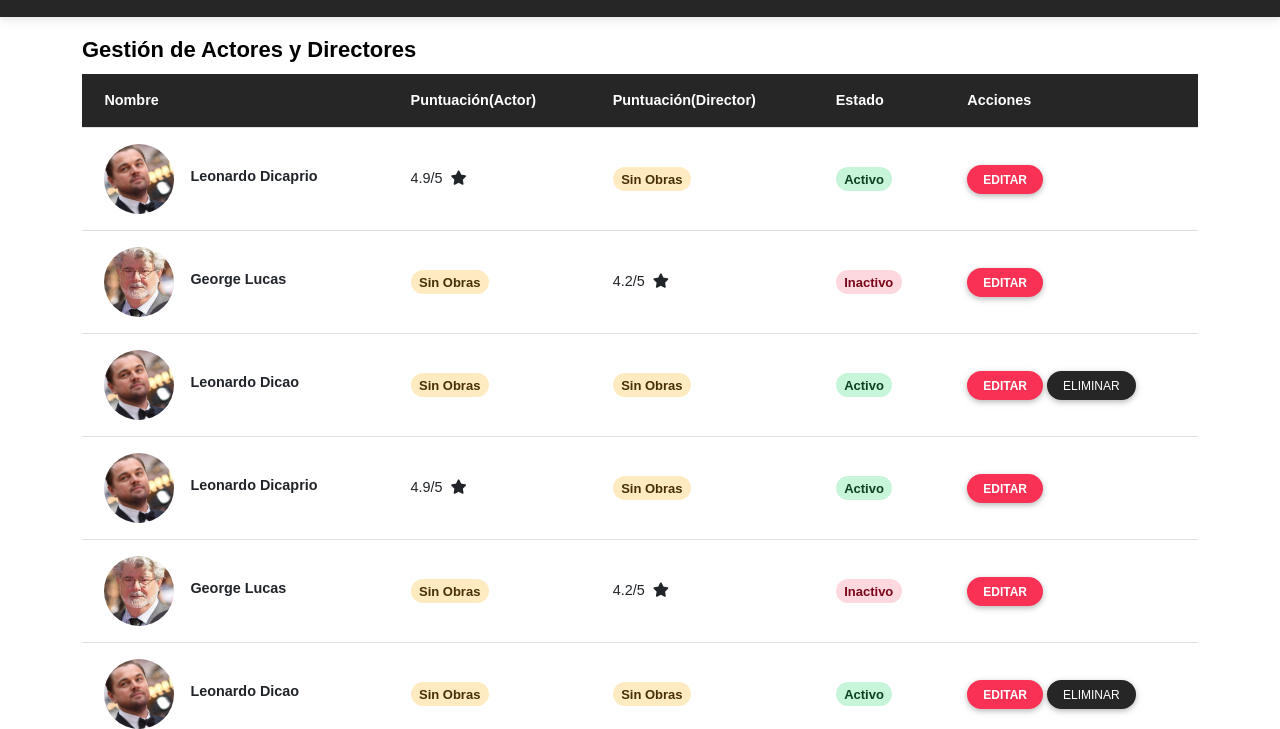
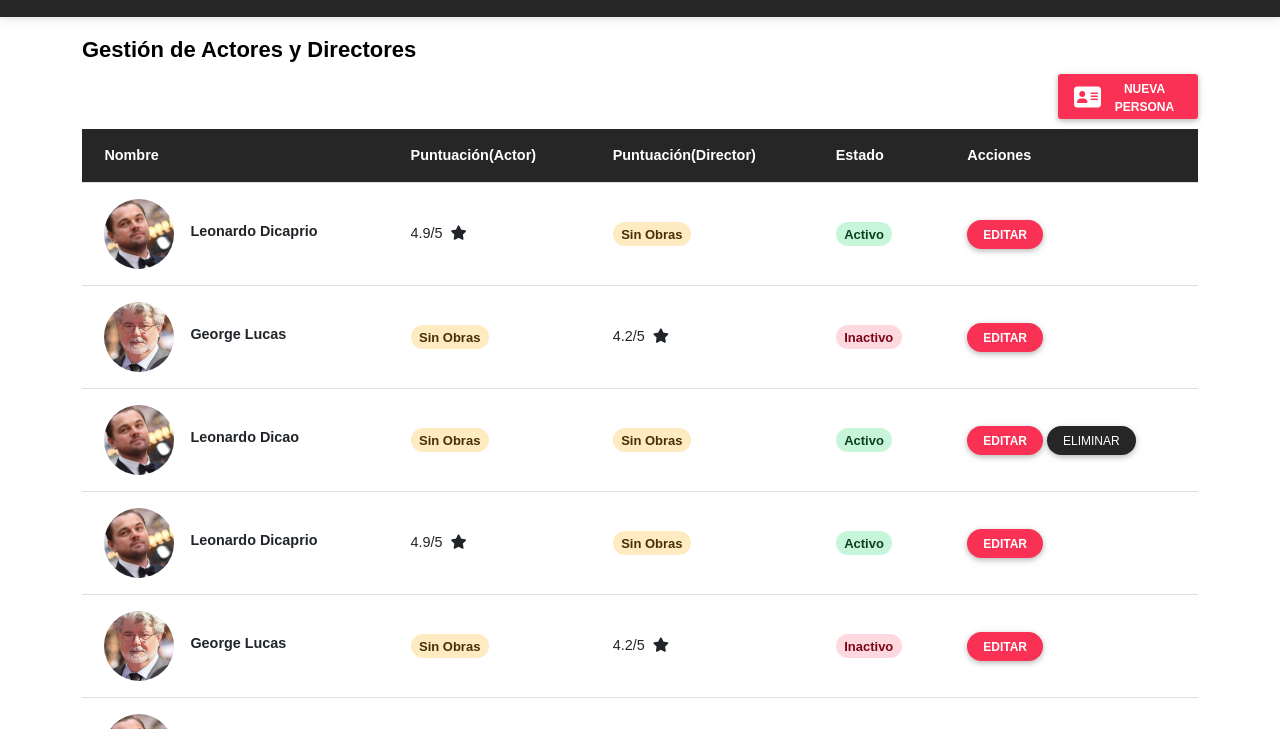
Before and after one commit to angelb5/Testhmtl, a plain HTML site: page admin/cardpersonas.html in a window 1280 px wide. Shown: the part 71-800 px from the top of the page. Drawn offline with nearby package versions, Linux system fonts and the light colour scheme.

Commit message:
actualizacion de vista admin->personas

```diff
--- a/admin/cardpersonas.html
+++ b/admin/cardpersonas.html
@@ -113,6 +113,15 @@
     <div class="title-22 py-4">
         Gestión de Actores y Directores
     </div>
+    <div style="float: right">
+        <button class="btn btn-redtele btn-sm" type="button" style="height: 45px; width: 140px;margin-bottom: 10px">
+            <div class="row">
+                <div class="col-3"><i class="fa fa-address-card col" style="font-size: 24px;margin-top: 5px"></i></div>
+                <div class="col-9"><p class="text-white fw-bold col">Nueva Persona</p></div>
+            </div>
+        </button>
+    </div>
+    <br>
     <table class="table align-middle mb-0 bg-white ">
         <thead class="bg-light">
         <tr class="bg-dark">
```
